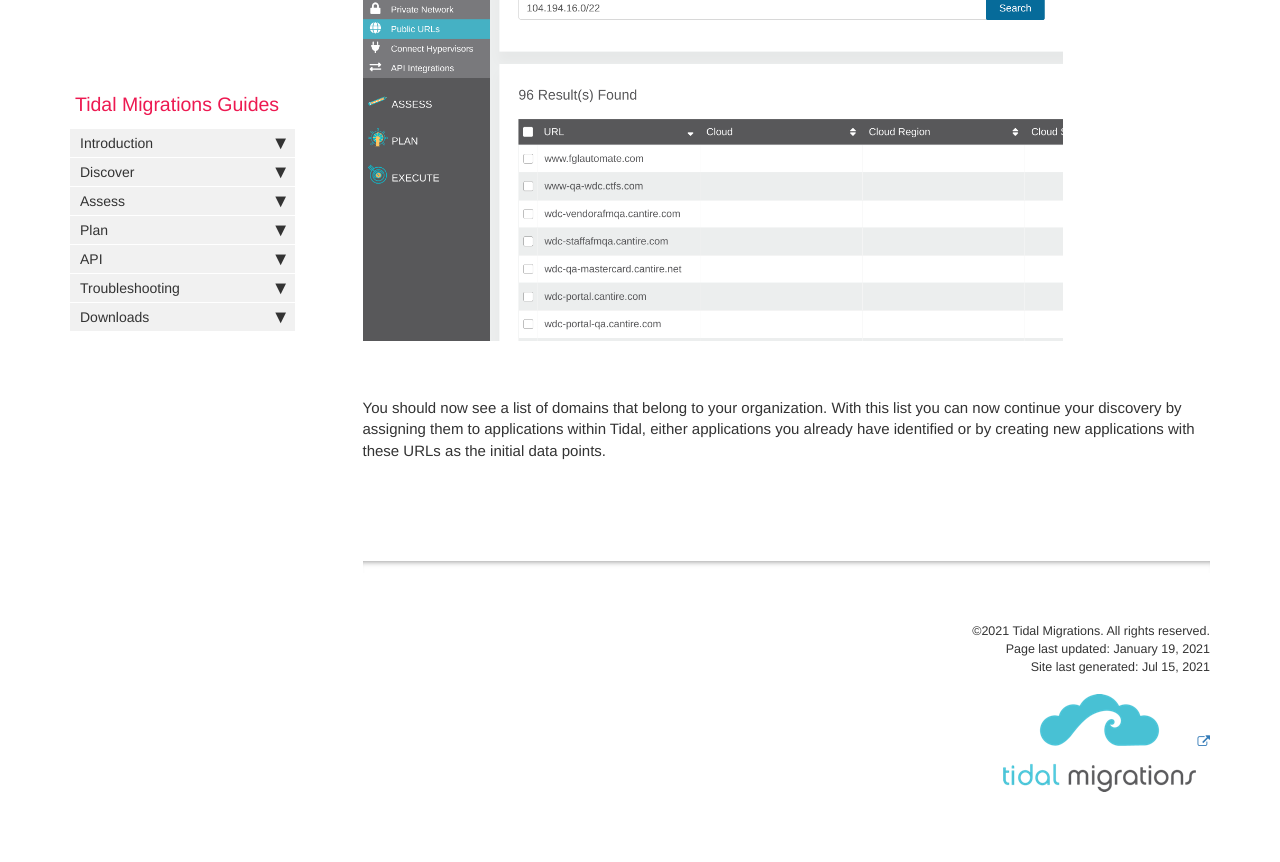
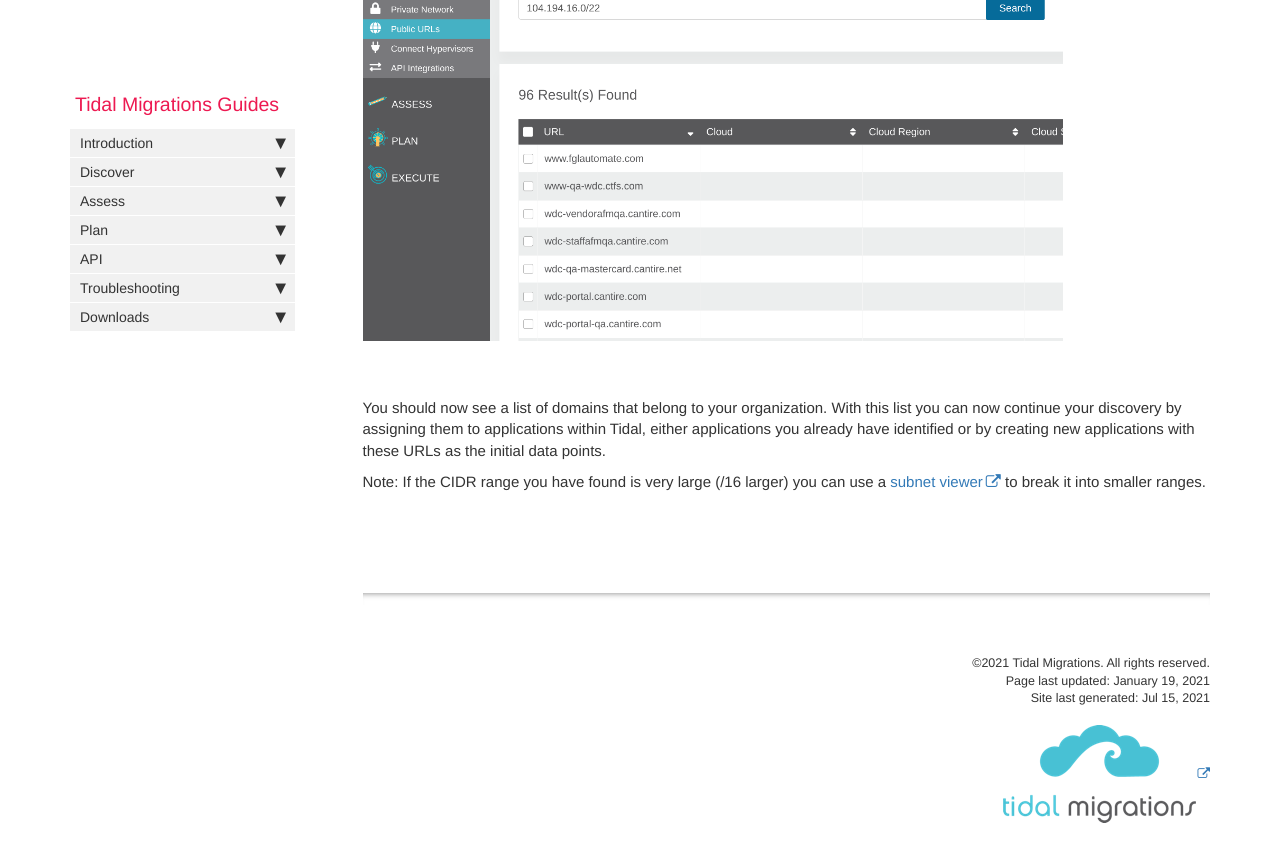
Before and after one commit to tidalmigrations/tidalmigrations.github.io, a Jekyll site: the page built from pages/user guides/public_urls.md, in a window 1280 px wide and 900 px high, scrolled down 2866 px. Shown: the top 862 px of the window. Built offline with Jekyll 4.4.1, drawn with Linux system fonts in a browser that asks for light colours; nearby versions of some CDN libraries; comment, search, counter and statistics services are not loaded.

Commit message:
Add note about large ranges

```diff
--- a/pages/user guides/public_urls.md
+++ b/pages/user guides/public_urls.md
@@ -61,3 +61,5 @@ In this case that is `104.194.16.0/22` and `205.210.17.0/24`.
 You should now see a list of domains that belong to your organization.
 With this list you can now continue your discovery by assigning them to applications within Tidal,
 either applications you already have identified or by creating new applications with these URLs as the initial data points.
+
+Note: If the CIDR range you have found is very large (/16 larger) you can use a <a href="https://tidalmigrations.com/subnet-builder/">subnet viewer</a> to break it into smaller ranges.
```
